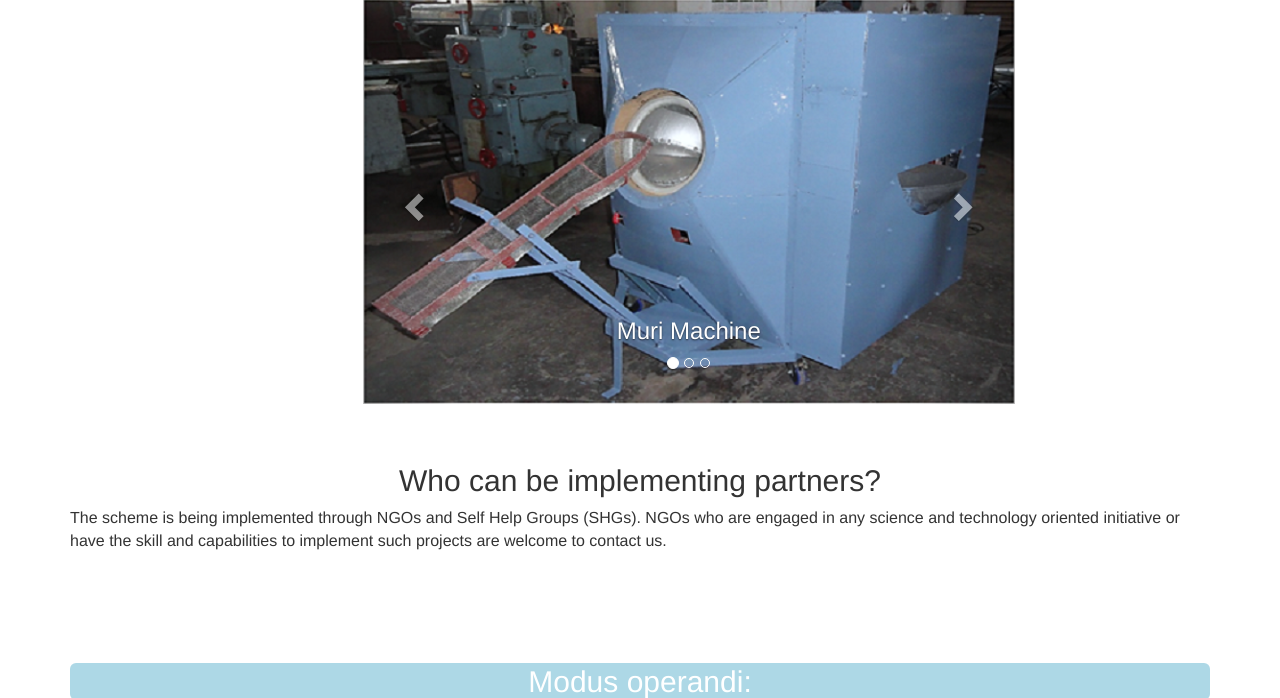
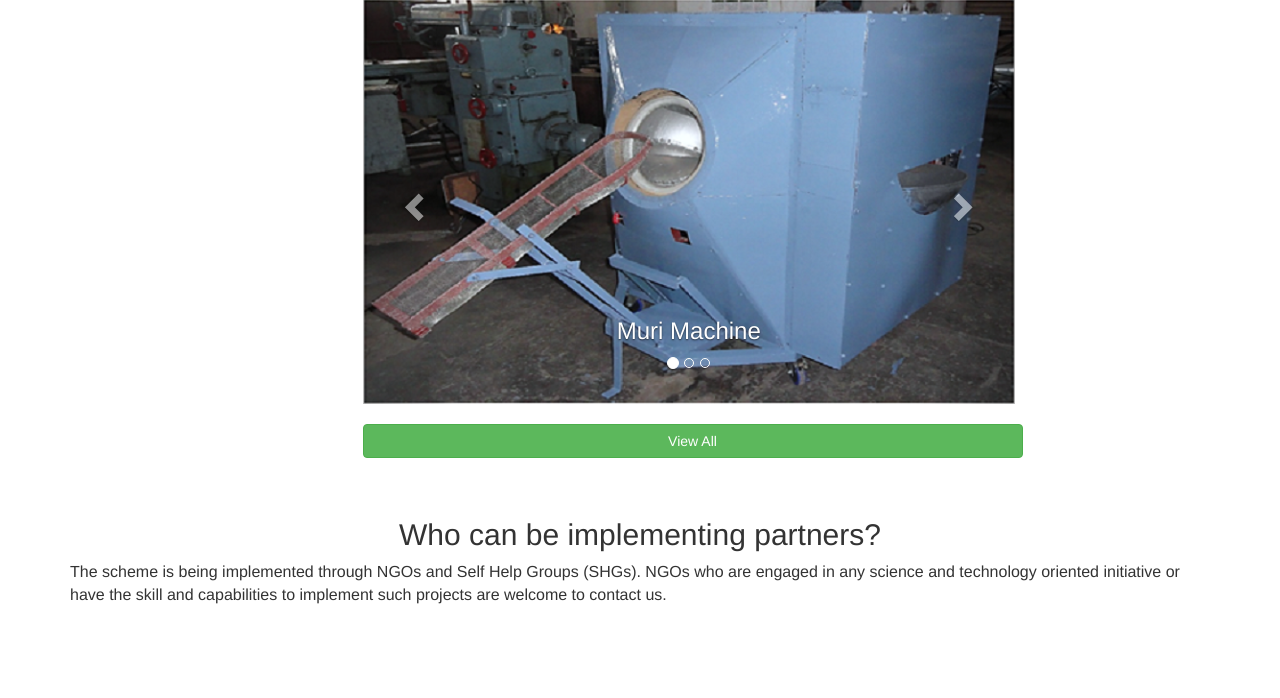
Before and after one commit to rural-technology-cell-iitkgp/rutag, a PHP site: page / in a window 1280 px wide. Shown: the part 644-1342 px from the top of the page. Run offline with PHP 8.4, Linux system fonts and the light colour scheme; some libraries are stand-ins or nearby versions.

Commit message:
view all added

```diff
--- a/index.php
+++ b/index.php
@@ -140,7 +140,8 @@ Helping these industries and artisans through technology needs a different appro
     <span class="sr-only">Next</span>
   </a>
 </div>
-
+<br>
+<a href="new-technology.php" class="btn btn-success" style="position:relative;width:660px;">View All</a>
 </div>
 
 	</div>
```
